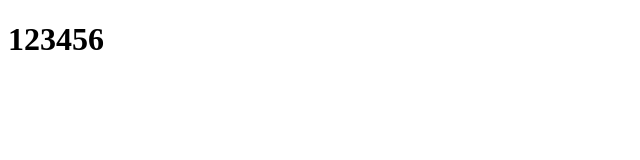
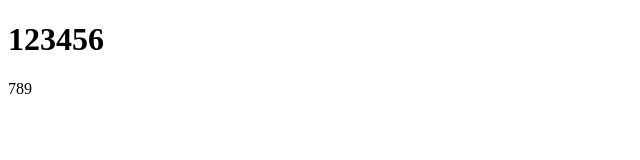
Before and after one commit to niubilit/my_01, a plain HTML site: page index.html in a window 1280 px wide. Shown: the full height of the page, 0-640 px from the left. Drawn offline with Linux system fonts and the light colour scheme.

Commit message:
复习git

```diff
--- a/index.html
+++ b/index.html
@@ -11,6 +11,7 @@
 
 <body>
     <h1>123456</h1>
+    <span>789</span>
 </body>
 
 </html>
```
Also changed, not shown: 2 other files.
